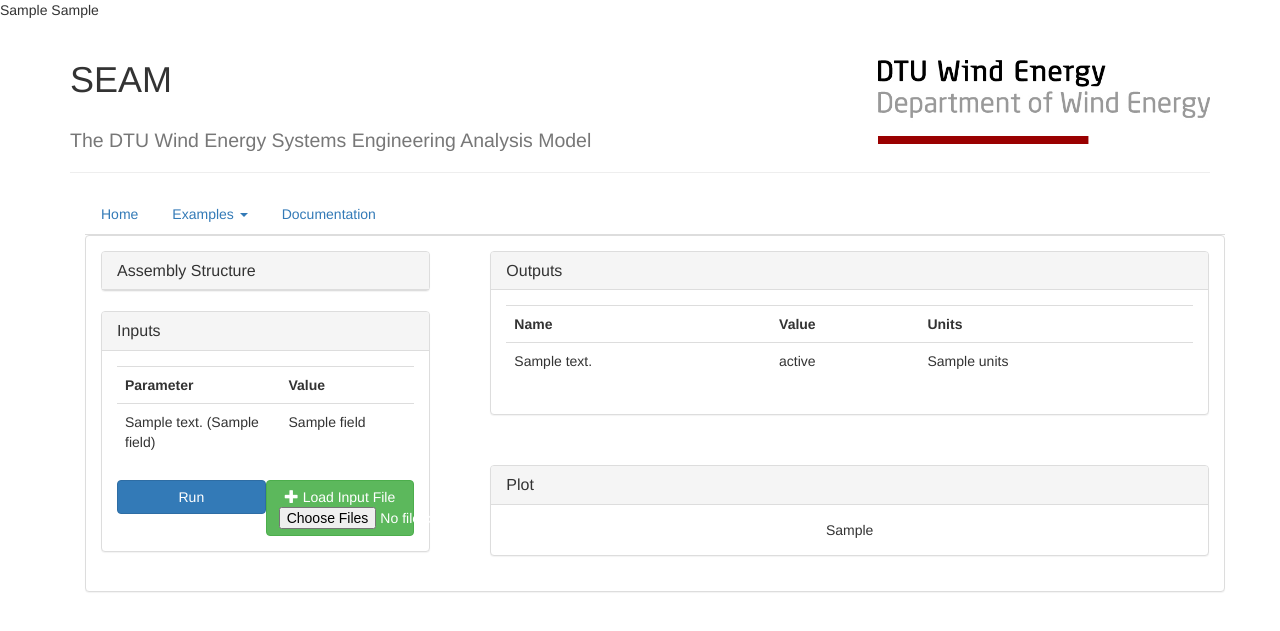
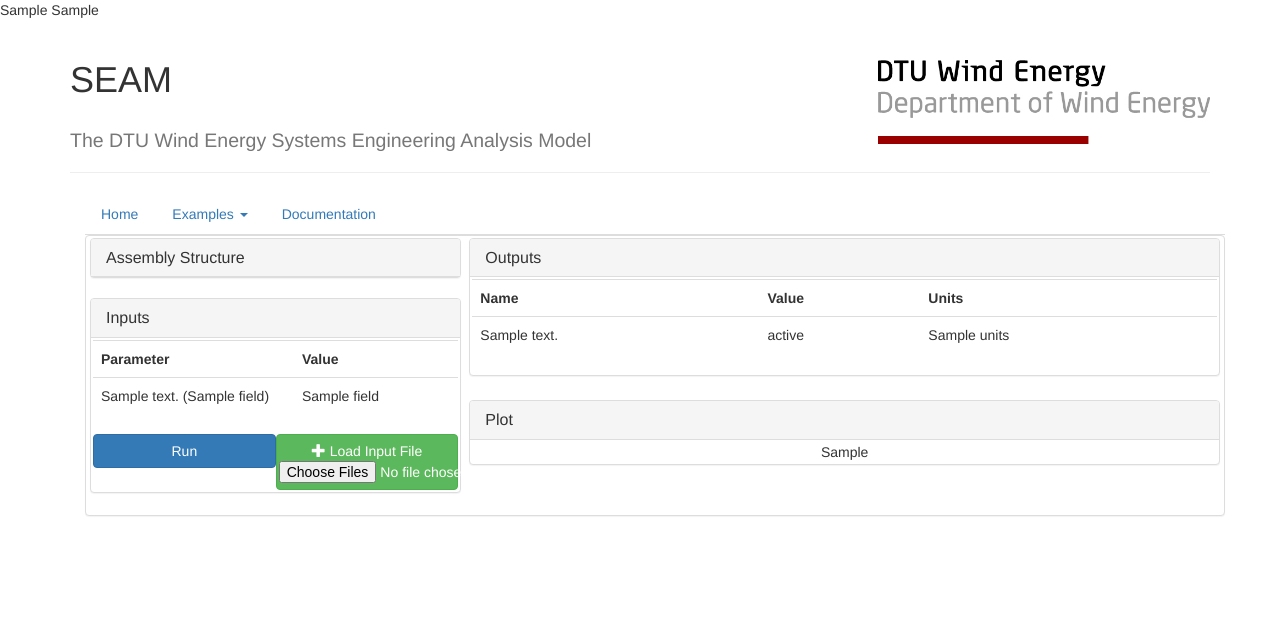
Before and after one commit to FUSED-Wind/fusedwind-gui, a Flask app: template webapp/templates/webgui.html in a window 1280 px wide. Shown: the top 631 px of the page. Run offline with Flask 2, Linux system fonts and the light colour scheme; the template is opened without the code that fills it: most values are stand-ins (such as "Sample title", 1, 10 or a date in 2020); parts of the project's set-up code (start-up, migrations or seed data) failed here and were passed over; some libraries are stand-ins or nearby versions.

Commit message:
changing the panel padding size

```diff
--- a/webapp/static/css/mystyle.css
+++ b/webapp/static/css/mystyle.css
@@ -15,3 +15,16 @@ div#pop-up {
     width: 30%;
     vertical-align: top;
 }
+.col-lg-1, .col-lg-10, .col-lg-11, .col-lg-12, .col-lg-2, .col-lg-3, .col-lg-4, .col-lg-5, .col-lg-6, .col-lg-7, .col-lg-8, .col-lg-9, .col-md-1, .col-md-10, .col-md-11, .col-md-12, .col-md-2, .col-md-3, .col-md-4, .col-md-5, .col-md-6, .col-md-7, .col-md-8, .col-md-9, .col-sm-1, .col-sm-10, .col-sm-11, .col-sm-12, .col-sm-2, .col-sm-3, .col-sm-4, .col-sm-5, .col-sm-6, .col-sm-7, .col-sm-8, .col-sm-9, .col-xs-1, .col-xs-10, .col-xs-11, .col-xs-12, .col-xs-2, .col-xs-3, .col-xs-4, .col-xs-5, .col-xs-6, .col-xs-7, .col-xs-8, .col-xs-9 {
+    position: relative;
+    min-height: 1px;
+    padding-right: 2px;
+    padding-left: 2px;
+}
+.panel-body {
+    padding: 2px;
+}
+.row {
+    margin-right: 0px;
+    margin-left: 0px;
+}
```
